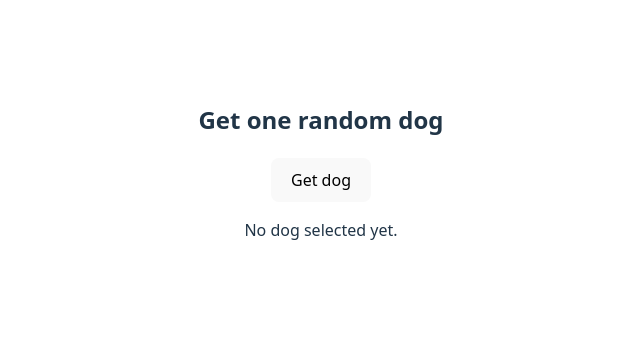
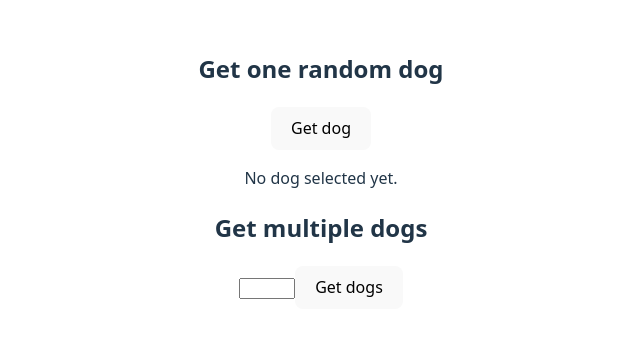
Before and after one commit to solenedel/sandbox, a React (Vite) app in the folder frontend/: page / in a window 1280 px wide. Shown: the part 230-568 px from the top of the page, without its empty margins (319-959 px from the left). Built offline with nearby package versions, Linux system fonts and the light colour scheme.

Commit message:
working on get multiple dogs in frontend

```diff
--- a/frontend/src/App.tsx
+++ b/frontend/src/App.tsx
@@ -8,9 +8,11 @@ interface Dog {
   message: string;
 }
 
+type statusOptions = 'idle' | 'loading' | 'success' | 'error';
+
 interface Status {
-  singleDogStatus: 'idle' | 'loading' | 'success' | 'error';
-  multipleDogsStatus: 'idle' | 'loading' | 'success' | 'error';
+  singleDogStatus: statusOptions;
+  multipleDogsStatus: statusOptions;
 }
 
 // console.log('🌍🌍🌍🌍 dogImage', dogImage);
@@ -18,6 +20,7 @@ interface Status {
 function App() {
   const [singleDogUrl, setSingleDogUrl] = useState<string | null>(null);
   const [singleDogBreed, setSingleDogBreed] = useState<string | null>(null);
+  const [multipleDogs, setMultipleDogs] = useState<Dog[]>([]);
   const [status, setStatus] = useState<Status>({
     singleDogStatus: 'idle',
     multipleDogsStatus: 'idle',
@@ -45,6 +48,29 @@ function App() {
     }
   };
 
+  // handleGetMultipleDogs ---------------------------------------------------------
+
+  const handleGetMultipleDogs = async (count: number): Promise<void> => {
+    setStatus({ ...status, multipleDogsStatus: 'loading' });
+
+    try {
+      const response = await axios.get(`/api/multiple-dogs?count=${count}`);
+      const multipleDogs: Dog[] = response.data.message;
+
+      console.log('🌍🌍🌍🌍 multipleDogs', multipleDogs);
+
+      setMultipleDogs(multipleDogs);
+      setStatus({ ...status, multipleDogsStatus: 'success' });
+    } catch (error) {
+      if (axios.isAxiosError(error)) {
+        console.error('Axios error fetching single dog:', error.response?.data);
+      } else {
+        console.error('Unexpected error fetching single dog:', error);
+      }
+      setStatus({ ...status, multipleDogsStatus: 'error' });
+    }
+  };
+
   // useEffect: extract dog breed form url -------------------------------------------------------------
 
   useEffect(() => {
@@ -66,28 +92,57 @@ function App() {
   // note: useEffect cleanup is unnecessary here because it is a synchronous operation
   // note: useCallback is also unnecessary because the function is not passed as a dependency and is simple
 
-  // RENDER -------------------------------------------------------------------------------
+  //useEffect: keep track of status -------------------------------------------------------------
+
+  useEffect(() => {
+    console.log('🌍🌍🌍🌍 status', status);
+  }, [status]);
+
+  // RENDER --------------------------------------------------------------------------------------
 
   return (
     <>
       {/* GET SINGLE DOG SECTION */}
       <section>
         <h2>Get one random dog</h2>
-        <button onClick={handleGetSingleDog}>Get dog</button>
+        <button
+          disabled={status.singleDogStatus === 'loading'}
+          onClick={handleGetSingleDog}>
+          Get dog
+        </button>
       </section>
-      {status.singleDogStatus === 'loading' && <p>Loading...</p>}
+      {status.singleDogStatus === 'loading' && (
+        <p
+          style={{
+            width: '400px',
+            height: '400px',
+            display: 'flex',
+            justifyContent: 'center',
+            alignItems: 'center',
+          }}>
+          Loading...
+        </p>
+      )}
       {singleDogUrl ? (
         <>
-          <img src={singleDogUrl} alt="Random dog" width={400} />
+          <img src={singleDogUrl} loading="lazy" alt="Random dog" width={400} />
           {singleDogBreed && <p>{singleDogBreed}</p>}
         </>
       ) : (
         <p>No dog selected yet.</p>
       )}
-      {/* <section>
+      {/* MULTIPLE DOGS SECTION */}
+      <section>
         <h2>Get multiple dogs</h2>
-
-      </section> */}
+        <div>
+          <input type="number" min={1} max={10} />
+          <button
+            disabled={status.multipleDogsStatus === 'loading'}
+            onClick={() => handleGetMultipleDogs(3)}>
+            Get dogs
+          </button>
+        </div>
+      </section>
     </>
   );
 }
```
